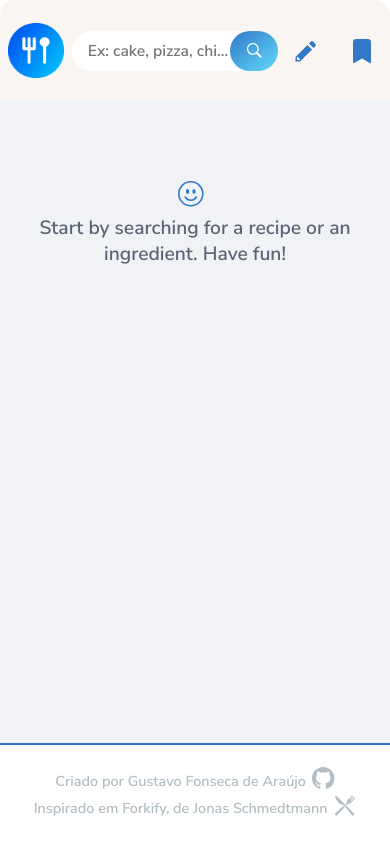
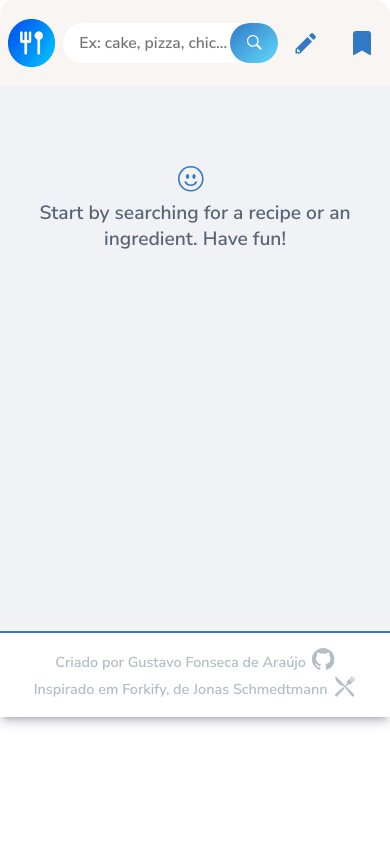
Before and after one commit to GusFonseca21/Forkify, a Next.js app: page / in a window 390 px wide. Built offline with nearby package versions, Linux system fonts and the light colour scheme.

Commit message:
Teste de resolucao de problema com o addressbar em browser no celular 5

```diff
--- a/styles/globals.css
+++ b/styles/globals.css
@@ -35,3 +35,10 @@ div#__next,
 div#__next > div {
   height: 100%;
 }
+
+@media (max-width: 450px) {
+  html {
+    height: 85vh;
+    overflow: hidden;
+  }
+}
```
